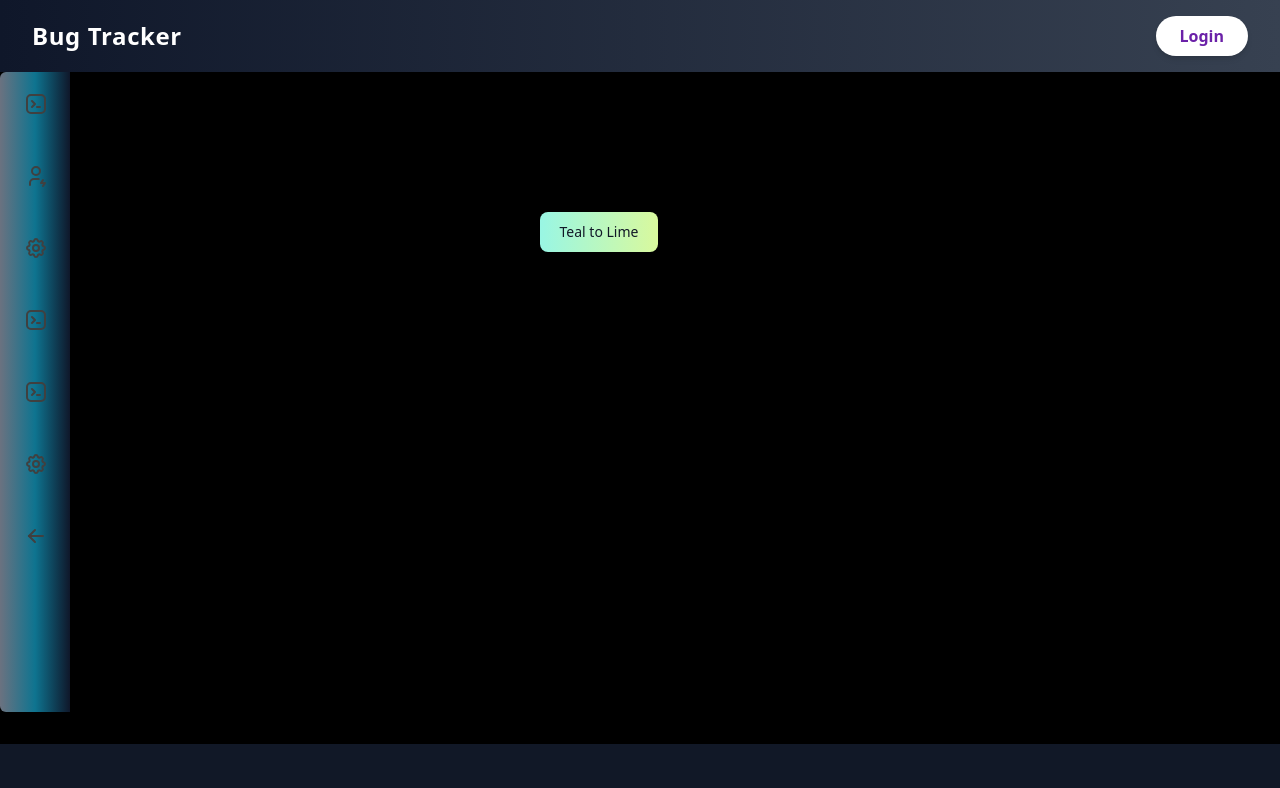
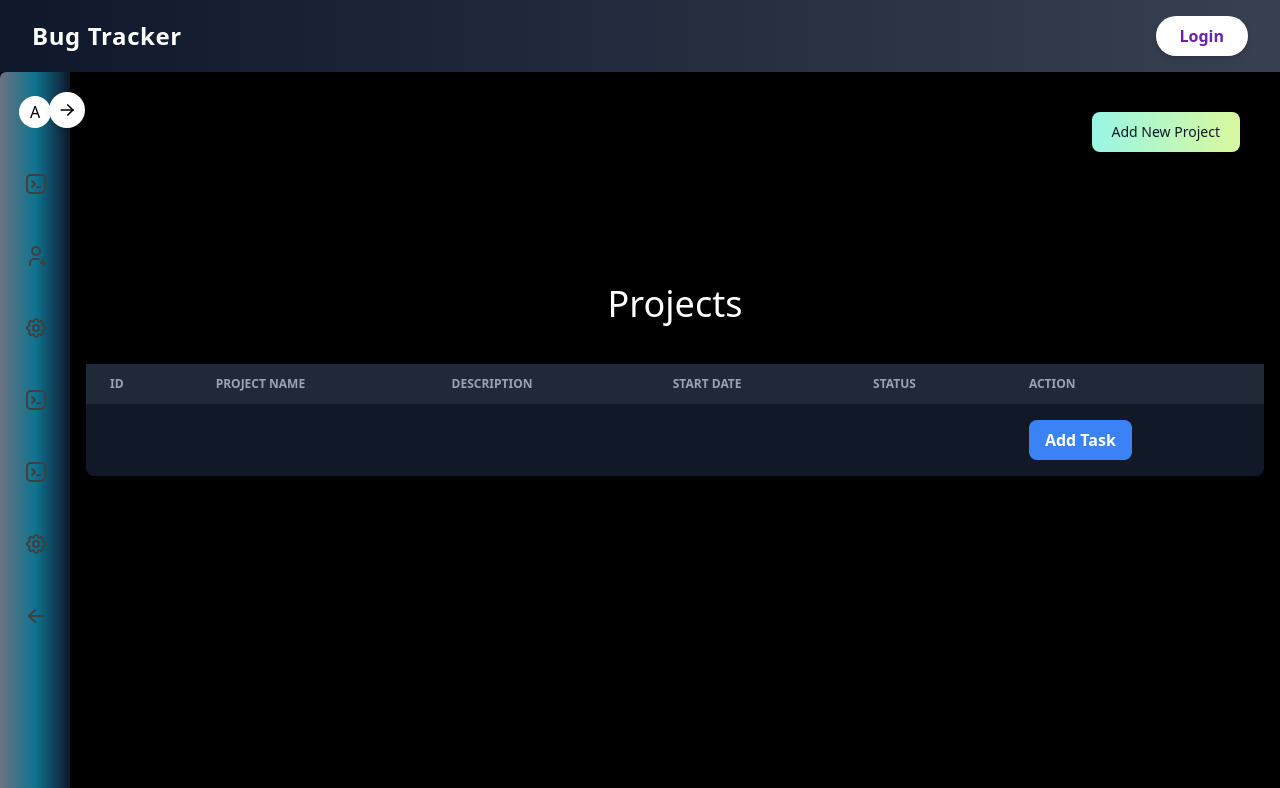
Before and after one commit to R4kesh/BugTracker_Client, a React (Vite) app: page /addproject in a window 1280 px wide. Shown: the top 788 px of the page. Built offline with nearby package versions, Linux system fonts and the light colour scheme.

Commit message:
addproject

```diff
--- a/src/components/AddProjectSpotlight.tsx
+++ b/src/components/AddProjectSpotlight.tsx
@@ -1,39 +1,74 @@
 
-import React from "react";
+import React, { useState } from "react";
 import { cn } from "../lib/utils";
 import { Spotlight } from "./ui/spotlight";
 import { TableDemostructure } from "./ui/table";
 import { TableUsermanagement } from "./TableUsermanagement";
 import { SidebarDash } from "./SidebarD";
+import { Modal } from "./Modals";
+import { ProjectList } from "./ProjectList";
 
 
 export function AddProjectSpotlight() {
+    const [isModalOpen, setIsModalOpen] = useState(false); // State for modal visibility
+    const handleOpenModal = () => {
+        setIsModalOpen(true);
+      };
+
+      const handleCloseModal = () => {
+        setIsModalOpen(false);
+      };
   return (
-    <div className="h-[40rem] w-full rounded-md flex md:items-center md:justify-center bg-black/[0.96] antialiased bg-grid-white/[0.02] relative overflow-hidden">
+//     <div className="h-[40rem] w-full rounded-md flex md:items-center md:justify-center bg-black/[0.96] antialiased bg-grid-white/[0.02] relative overflow-hidden">
+//       <SidebarDash/>
+//       <button
+//     type="button"
+//     onClick={handleOpenModal}
+//     className="absolute top-0 right-0 text-gray-900 bg-gradient-to-r from-teal-200 to-lime-200 hover:bg-gradient-to-l hover:from-teal-200 hover:to-lime-200 focus:ring-4 focus:outline-none focus:ring-lime-200 dark:focus:ring-teal-700 font-medium rounded-lg text-sm px-5 py-2.5 text-center me-10 mt-10"
+//   >
+//     Add new Project
+//   </button>
+//       <div className="relative h-10 w-full me-2 "> {/* Add relative positioning to the container */}
+
+// </div>
+//       <Spotlight
+//         className="-top-40 left-0 md:left-60 md:-top-20"
+//         fill="white"
+//       />
+
+
+//       {/* <button type="button"  className="text-gray-900  bg-gradient-to-r from-teal-200 to-lime-200 hover:bg-gradient-to-l hover:from-teal-200 hover:to-lime-200 focus:ring-4 focus:outline-none focus:ring-lime-200 dark:focus:ring-teal-700  font-medium rounded-lg text-sm px-5 py-2.5 text-center me-2 mb-2">Teal to Lime</button> */}
+//       <div className="p-4 w-full relative z-10 flex flex-col items-center justify-center">
+
+
+//         <div className="w-full   max-w-7xl">
+//           {/* <TableDemo />  */}
+//          {/* <TableUsermanagement/> */}
+//          <ProjectList/>
+//         </div>
+//       </div>
+//       <Modal isOpen={isModalOpen} onClose={handleCloseModal} />
+//     </div>
+<div className="h-screen w-full rounded-md flex md:items-center md:justify-center bg-black/[0.96] antialiased bg-grid-white/[0.02] relative overflow-hidden">
       <SidebarDash/>
-      <div className="relative h-10 w-full mb-80"> {/* Add relative positioning to the container */}
-  <button
+      <button
     type="button"
-    className="absolute top-0 right-0 text-gray-900 bg-gradient-to-r from-teal-200 to-lime-200 hover:bg-gradient-to-l hover:from-teal-200 hover:to-lime-200 focus:ring-4 focus:outline-none focus:ring-lime-200 dark:focus:ring-teal-700 font-medium rounded-lg text-sm px-5 py-2.5 text-center me-2 mb-2"
-  >
-    Teal to Lime
-  </button>
-</div>
+    onClick={handleOpenModal}
+    className="absolute top-0 right-0 text-gray-900 bg-gradient-to-r from-teal-200 to-lime-200 hover:bg-gradient-to-l hover:from-teal-200 hover:to-lime-200 focus:ring-4 focus:outline-none focus:ring-lime-200 dark:focus:ring-teal-700 font-medium rounded-lg text-sm px-5 py-2.5 text-center me-10 mt-10"
+>Add New Project</button>
+
       <Spotlight
         className="-top-40 left-0 md:left-60 md:-top-20"
         fill="white"
       />
-
-
-      {/* <button type="button"  className="text-gray-900  bg-gradient-to-r from-teal-200 to-lime-200 hover:bg-gradient-to-l hover:from-teal-200 hover:to-lime-200 focus:ring-4 focus:outline-none focus:ring-lime-200 dark:focus:ring-teal-700  font-medium rounded-lg text-sm px-5 py-2.5 text-center me-2 mb-2">Teal to Lime</button> */}
       <div className="p-4 w-full relative z-10 flex flex-col items-center justify-center">
 
-
-        <div className="w-full   max-w-7xl">
+        <div className="w-full mb-36  max-w-7xl">
           {/* <TableDemo />  */}
-         {/* <TableUsermanagement/> */}
+         <ProjectList/>
         </div>
       </div>
+      <Modal isOpen={isModalOpen} onClose={handleCloseModal} />
     </div>
   );
 }
--- a/src/components/CardHoverEffectDemo.tsx
+++ b/src/components/CardHoverEffectDemo.tsx
@@ -73,12 +73,7 @@ export function CardHoverEffectDemo() {
       <div>
 
         <h3> {userRequestCount}</h3> {/* Display the count */}
-        <button
-            type="button"
-            className="text-gray-900 bg-gradient-to-r from-red-200 via-red-300 to-yellow-200 hover:bg-gradient-to-bl focus:ring-4 focus:outline-none focus:ring-red-100 dark:focus:ring-red-400 font-medium rounded-lg text-sm md:text-base px-4 md:px-10 py-2.5 "
-          >
-            Add New Project
-          </button>
+
                 </div>
 
       <HoverEffect items={projects} />
--- /dev/null
+++ b/src/components/Modals.tsx
@@ -0,0 +1,78 @@
+// Modal.js
+import React, { FC } from "react";
+
+interface ModalProps {
+  isOpen: boolean;
+  onClose: () => void;
+}
+
+export const Modal: FC<ModalProps> = ({ isOpen, onClose }) => {
+  if (!isOpen) return null;
+
+  return (
+    <div className="fixed inset-0 z-50 flex items-center justify-center bg-black bg-opacity-50">
+      <div className="bg-white rounded-lg p-6 shadow-lg max-w-lg w-full">
+        <h2 className="text-lg font-semibold">Add New Project</h2>
+        <form>
+          {/* Add your form fields here */}
+          <div className="mt-4">
+            <label className="block mb-2" htmlFor="projectName">Project Name</label>
+            <input
+              type="text"
+              id="projectName"
+              className="border border-gray-300 rounded-md w-full p-2"
+              placeholder="Enter project name"
+              required
+            />
+            <label className="block mb-2" htmlFor="projectName">Project Description</label>
+            <input
+              type="text"
+              id="projectDescription"
+              className="border border-gray-300 rounded-md w-full p-2"
+              placeholder="Enter project Description"
+              required
+            />
+            <label className="block mb-2" htmlFor="projectName">Start Date</label>
+            <input
+              type="date"
+              id="StartDate"
+              className="border border-gray-300 rounded-md w-full p-2"
+              placeholder="Enter Start Date"
+              required
+            />
+                <label className="block mb-2" htmlFor="projectStatus">Project Status</label>
+            <select
+              id="projectStatus"
+               // Update state on change
+              className="border border-gray-300 rounded-md w-full p-2"
+              required
+            >
+              <option value="" disabled>Select status</option>
+              <option value="not-started">Not Started</option>
+              <option value="in-progress">In Progress</option>
+              <option value="completed">Completed</option>
+              <option value="on-hold">On Hold</option>
+            </select>
+
+
+          </div>
+          <div className="mt-4">
+            <button
+              type="submit"
+              className="bg-blue-500 text-white rounded-md px-4 py-2"
+            >
+              Save Project
+            </button>
+            <button
+              type="button"
+              onClick={onClose}
+              className="ml-2 text-gray-600"
+            >
+              Cancel
+            </button>
+          </div>
+        </form>
+      </div>
+    </div>
+  );
+};
--- /dev/null
+++ b/src/components/ProjectList.tsx
@@ -0,0 +1,48 @@
+
+import React from 'react';
+
+
+export const ProjectList = () => {
+
+
+  return (
+    <div className="overflow-x-auto">
+         <h3 className='text-center text-4xl mb-10 text-white'> Projects</h3>
+      <table className="mb-10 min-w-full table-auto bg-gray-900 text-gray-100 rounded-lg shadow-md">
+        <thead>
+          <tr className="bg-gray-800 text-left uppercase text-xs text-gray-400">
+            <th className="px-6 py-3">ID</th>
+            <th className="px-6 py-3">Project Name</th>
+            <th className="px-6 py-3">Description</th>
+            <th className="px-6 py-3">Start Date</th>
+            <th className="px-6 py-3">Status</th>
+            <th className="px-6 py-3">Action</th>
+          </tr>
+        </thead>
+        <tbody>
+          {/* {data.map((row, index) => ( */}
+            <tr
+            //   key={row.id}
+              className={" hover:bg-gray-600 transition-all duration-200"}
+            >
+              <td className="px-6 py-4">{}</td>
+              <td className="px-6 py-4">{}</td>
+              <td className="px-6 py-4">{}</td>
+              <td className="px-6 py-4">{}</td>
+              <td className="px-6 py-4">{}</td>
+              <td className="px-6 py-4">
+                {/* Approve button */}
+                <button
+                  className="bg-blue-500 hover:bg-blue-600 text-white font-bold py-2 px-4 rounded-lg focus:outline-none focus:ring-2 focus:ring-blue-300"
+                   // Trigger approval on click
+                >
+                  Add Task
+                </button>
+              </td>
+            </tr>
+          {/* ))} */}
+        </tbody>
+      </table>
+    </div>
+  );
+};
--- a/src/components/Spotlight.tsx
+++ b/src/components/Spotlight.tsx
@@ -27,7 +27,7 @@ import { SidebarDash } from "./SidebarD";
 
 export function Spotlights() {
   return (
-    <div className="h-[40rem] w-full rounded-md flex md:items-center md:justify-center bg-black/[0.96] antialiased bg-grid-white/[0.02] relative overflow-hidden">
+    <div className=" h-screen w-full rounded-md flex md:items-center md:justify-center bg-black/[0.96] antialiased bg-grid-white/[0.02] relative overflow-hidden">
       <SidebarDash/>
       <Spotlight
         className="-top-40 left-0 md:left-60 md:-top-20"
@@ -35,7 +35,7 @@ export function Spotlights() {
       />
       <div className="p-4 w-full relative z-10 flex flex-col items-center justify-center">
           <h3 className='text-center text-4xl mb-10 text-white'>User New Requests</h3>
-        <div className="w-full   max-w-7xl">
+        <div className="w-full mb-36  max-w-7xl">
           {/* <TableDemo />  */}
           <TableDemostructure/>
         </div>
--- a/src/components/UserManageSpotlight.tsx
+++ b/src/components/UserManageSpotlight.tsx
@@ -9,7 +9,7 @@ import { SidebarDash } from "./SidebarD";
 
 export function UserManageSpotlight() {
   return (
-    <div className="h-[40rem] w-full rounded-md flex md:items-center md:justify-center bg-black/[0.96] antialiased bg-grid-white/[0.02] relative overflow-hidden">
+    <div className="  h-screen  w-full rounded-md flex md:items-center md:justify-center bg-black/[0.96] antialiased bg-grid-white/[0.02] relative overflow-hidden">
       <SidebarDash/>
       <Spotlight
         className="-top-40 left-0 md:left-60 md:-top-20"
@@ -17,7 +17,7 @@ export function UserManageSpotlight() {
       />
       <div className="p-4 w-full relative z-10 flex flex-col items-center justify-center">
 
-        <div className="w-full   max-w-7xl">
+        <div className="w-full mb-36  max-w-7xl">
           {/* <TableDemo />  */}
          <TableUsermanagement/>
         </div>
```
